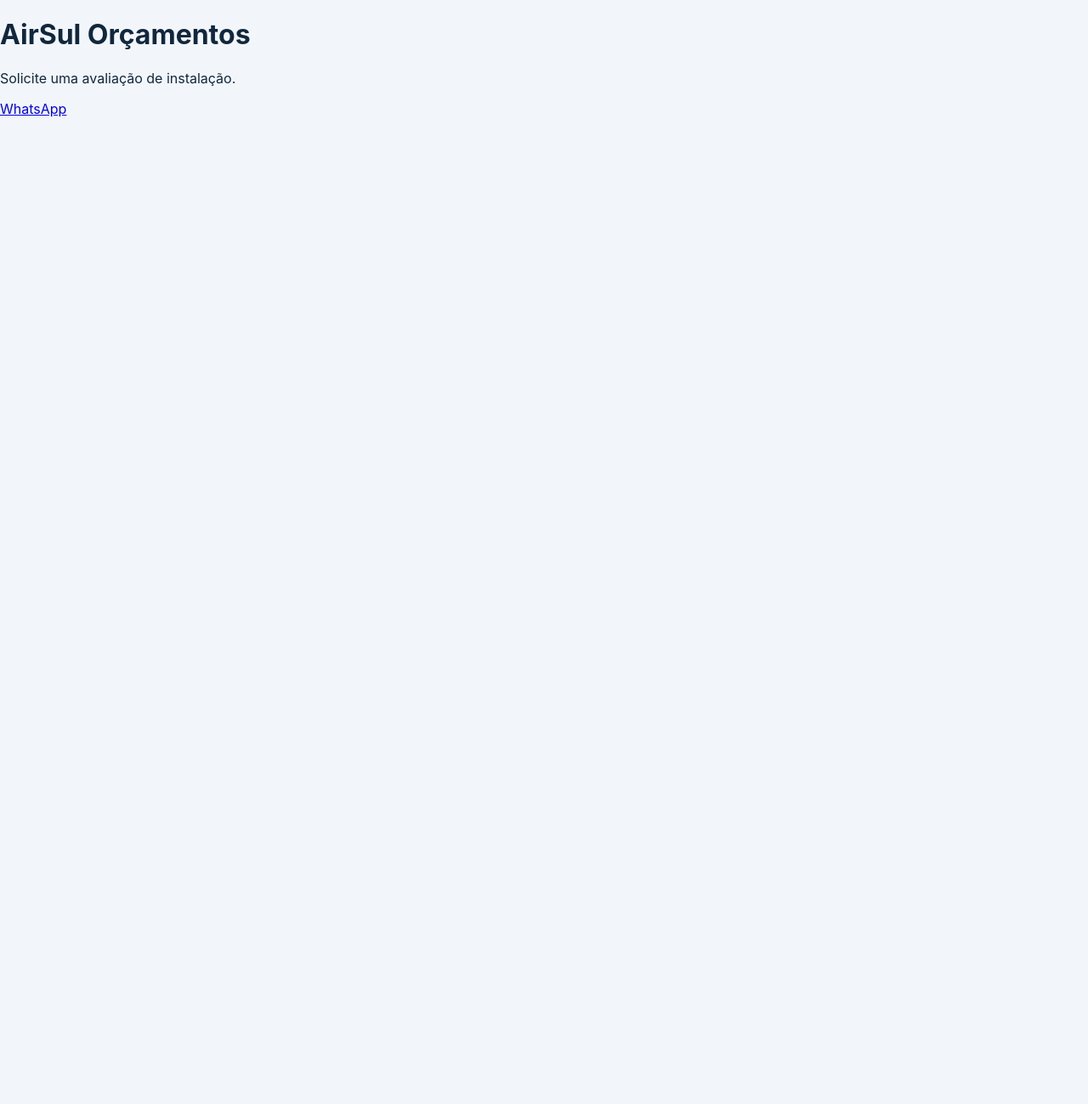
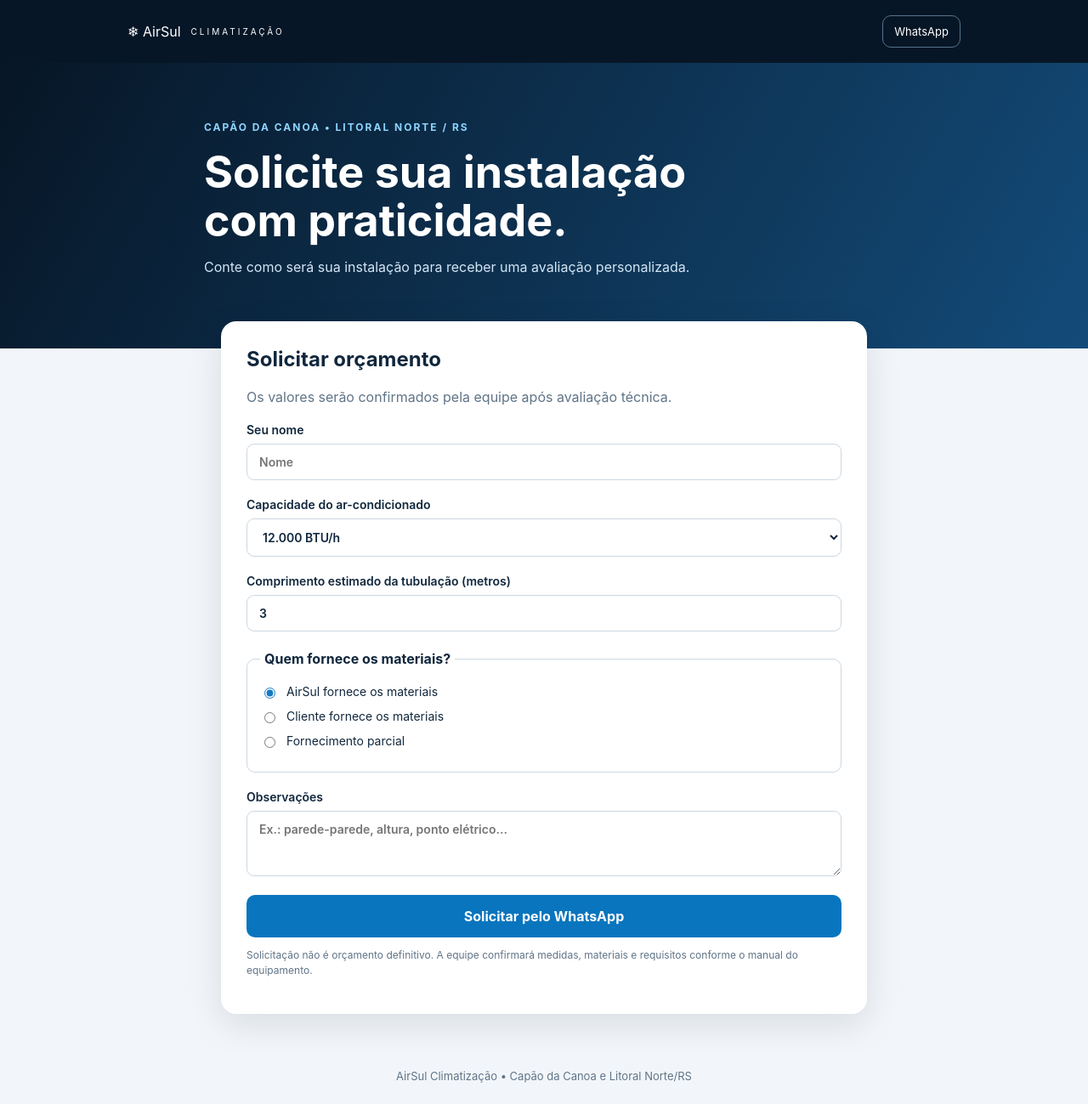
Before and after one commit to franciscomatheusmendes-stack/airsul-orcamentos, a React (Vite) app: page / in a window 1280 px wide. Shown: the whole page at 85% size. Before the commit the page ends 800 px from the top, so only its background shows below. Built offline with nearby package versions, Linux system fonts and the light colour scheme.

Commit message:
feat: implement quotation request form and WhatsApp handoff

```diff
--- a/src/App.tsx
+++ b/src/App.tsx
@@ -1,2 +1,72 @@
-import React from "react";
-export default function App(){return <main><h1>AirSul Orçamentos</h1><p>Solicite uma avaliação de instalação.</p><a href="https://wa.me/5551998193796">WhatsApp</a></main>;}
+import { useState } from "react";
+
+const phone = "5551998193796";
+const capacities = ["9000", "12000", "18000", "24000", "30000", "36000"];
+const supplyLabels: Record<string, string> = {
+  airsul: "AirSul fornece os materiais",
+  client: "Cliente fornece os materiais",
+  partial: "Fornecimento parcial"
+};
+
+export default function App() {
+  const [name, setName] = useState("");
+  const [btu, setBtu] = useState("12000");
+  const [meters, setMeters] = useState("3");
+  const [supply, setSupply] = useState("airsul");
+  const [notes, setNotes] = useState("");
+  const valid = Number(meters) >= 0.5 && Number(meters) <= 100;
+
+  function requestQuote() {
+    if (!valid) return;
+    const message = [
+      "Olá! Gostaria de solicitar uma avaliação de instalação com a AirSul.",
+      "Nome: " + (name.trim() || "Não informado"),
+      "Capacidade: " + btu + " BTU/h",
+      "Tubulação estimada: " + meters + " m",
+      "Materiais: " + supplyLabels[supply],
+      "Observações: " + (notes.trim() || "Nenhuma"),
+      "Estou ciente de que o orçamento depende de avaliação técnica."
+    ].join("\n");
+    window.open("https://wa.me/" + phone + "?text=" + encodeURIComponent(message), "_blank", "noopener,noreferrer");
+  }
+
+  return <main>
+    <header className="header">
+      <div className="brand">❄ AirSul <small>CLIMATIZAÇÃO</small></div>
+      <a className="contact" href={"https://wa.me/" + phone}>WhatsApp</a>
+    </header>
+    <section className="hero">
+      <span className="eyebrow">CAPÃO DA CANOA • LITORAL NORTE / RS</span>
+      <h1>Solicite sua instalação com praticidade.</h1>
+      <p>Conte como será sua instalação para receber uma avaliação personalizada.</p>
+    </section>
+    <section className="panel">
+      <h2>Solicitar orçamento</h2>
+      <p className="muted">Os valores serão confirmados pela equipe após avaliação técnica.</p>
+      <label>Seu nome
+        <input value={name} onChange={e => setName(e.target.value)} placeholder="Nome" maxLength={120}/>
+      </label>
+      <label>Capacidade do ar-condicionado
+        <select value={btu} onChange={e => setBtu(e.target.value)}>
+          {capacities.map(v => <option key={v} value={v}>{Number(v).toLocaleString("pt-BR")} BTU/h</option>)}
+        </select>
+      </label>
+      <label>Comprimento estimado da tubulação (metros)
+        <input type="number" min="0.5" max="100" step="0.5" value={meters} onChange={e => setMeters(e.target.value)}/>
+      </label>
+      <fieldset>
+        <legend>Quem fornece os materiais?</legend>
+        {Object.entries(supplyLabels).map(([key, title]) => <label className="option" key={key}>
+          <input type="radio" name="supply" checked={supply === key} onChange={() => setSupply(key)}/>{title}
+        </label>)}
+      </fieldset>
+      <label>Observações
+        <textarea value={notes} onChange={e => setNotes(e.target.value)} rows={3} maxLength={1000} placeholder="Ex.: parede-parede, altura, ponto elétrico..."/>
+      </label>
+      {!valid && <p className="error" role="alert">Informe uma metragem entre 0,5 e 100 metros.</p>}
+      <button disabled={!valid} onClick={requestQuote}>Solicitar pelo WhatsApp</button>
+      <p className="footnote">Solicitação não é orçamento definitivo. A equipe confirmará medidas, materiais e requisitos conforme o manual do equipamento.</p>
+    </section>
+    <footer>AirSul Climatização • Capão da Canoa e Litoral Norte/RS</footer>
+  </main>;
+}
```
